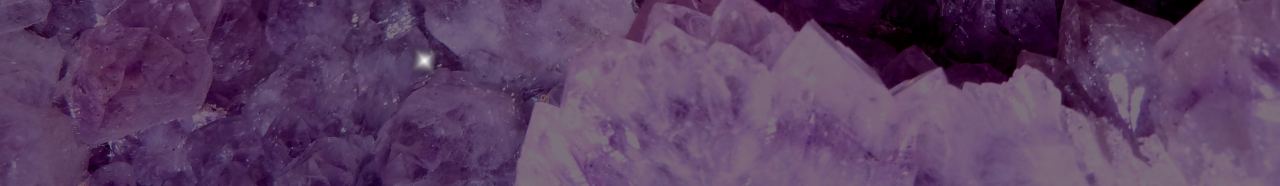
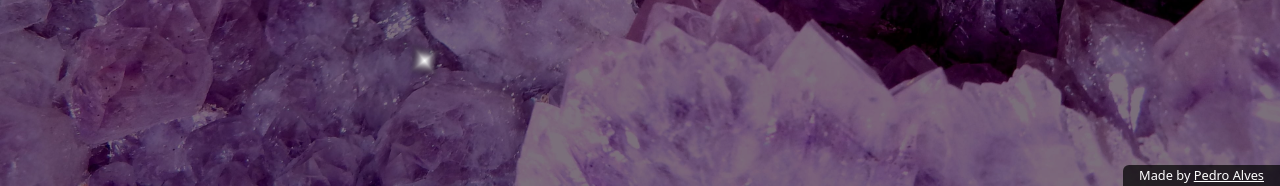
Before and after one commit to CarinaPro11/CarinaPro11.github.io, a plain HTML site: page index.html in a window 1280 px wide. Shown: the part 614-800 px from the top of the page. Drawn offline with Linux system fonts and the light colour scheme.

Commit message:
Add readme and licence, add footer

```diff
--- a/css/main.css
+++ b/css/main.css
@@ -131,3 +131,22 @@ body > * {
 .card .links .link:hover {
     border: 1px solid #fff;
 }
+
+.links .link a {
+    white-space: nowrap;
+}
+
+footer {
+    position: fixed;
+    bottom: 0;
+    right: 0;
+    background: rgba(0, 0, 0, .7);
+    color: #fff;
+    padding: .05rem 1rem;
+    border-radius: var(--bs-border-radius) 0 0 0;
+    font-size: .8rem;
+}
+
+footer a {
+    color: #fff;
+}
--- a/index.html
+++ b/index.html
@@ -47,11 +47,14 @@
                         </div>
                     </div>
                     <div class="links d-flex justify-content-center next">
-                        <div class="link"><a href="/timeline.html"><i class="bi bi-arrow-right"></i></a></div>
+                        <div class="link"><a href="/timeline"><i class="bi bi-arrow-right"></i></a></div>
                     </div>
                 </div>
             </div>
         </div>
+        <footer>
+            <span>Made by <a href="https://www.github.com/ShadowXPA" target="_blank">Pedro Alves</a></span>
+        </footer>
     </div>
 </body>
 </html>
```
Also changed, not shown: timeline.html (+3 -0 lines), 2 other files.
